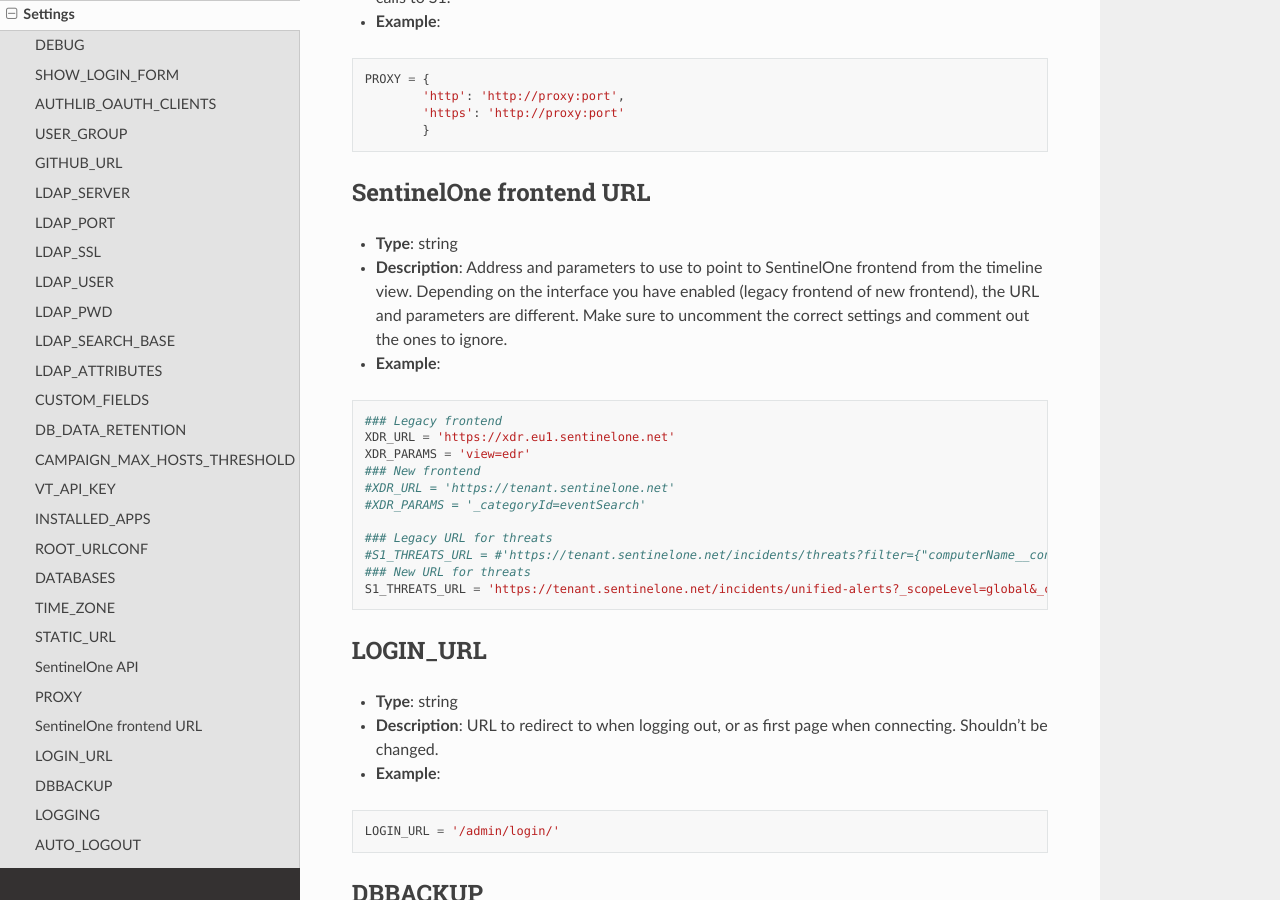
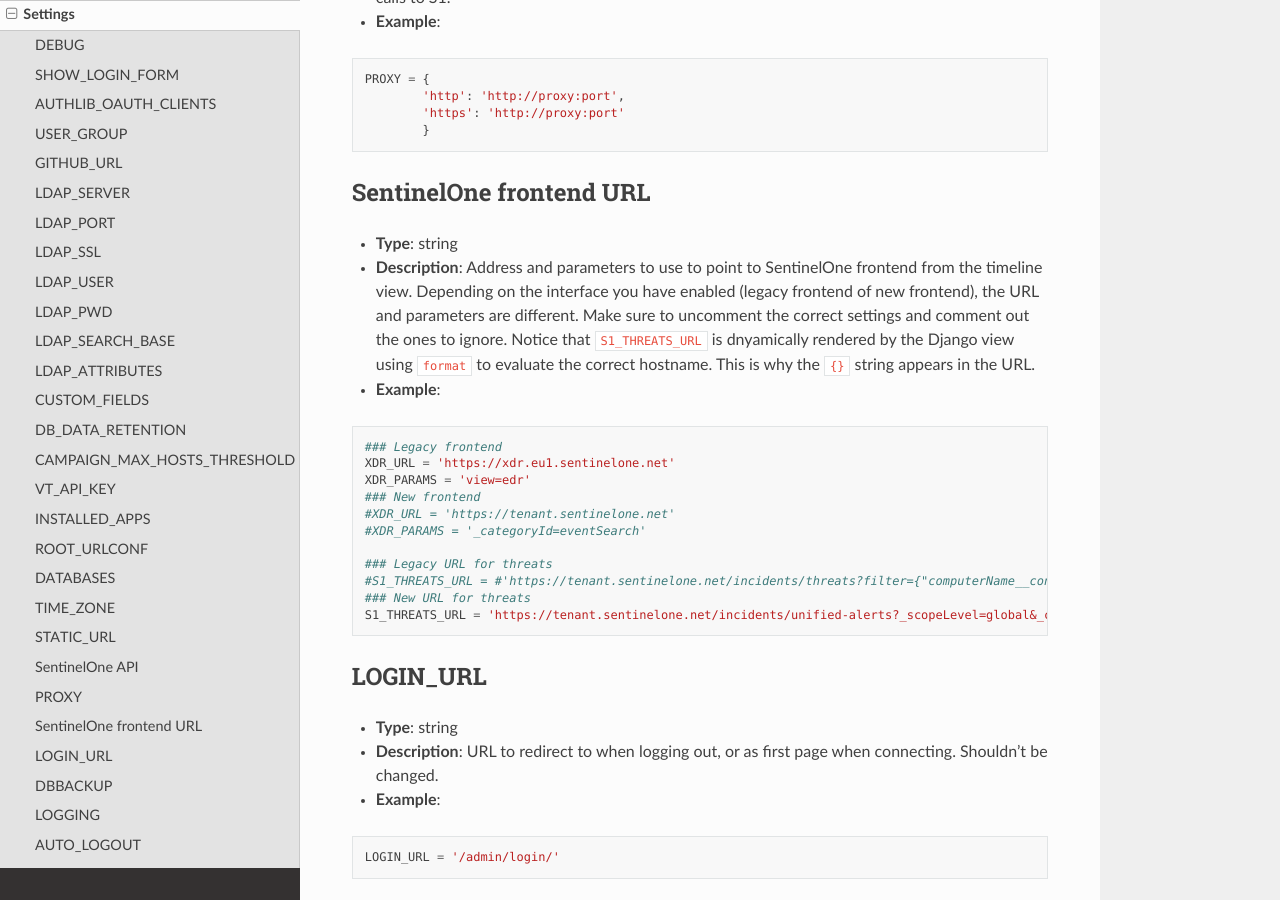
Before and after one commit to wikijm/deephunter, a Sphinx documentation site: the page built from docs/settings.rst, in a window 1280 px wide and 900 px high, scrolled down 7003 px. Built offline with Sphinx 7.4.7 and the Read the Docs theme 3.1.0, drawn with Linux system fonts in a browser that asks for light colours.

Commit message:
Issue #39 fixed - Incorrect formatting of the S1_THREATS_URL variable in the settings

```diff
--- a/docs/settings.rst
+++ b/docs/settings.rst
@@ -292,7 +292,7 @@
 SentinelOne frontend URL
 ************************
 - **Type**: string
-- **Description**: Address and parameters to use to point to SentinelOne frontend from the timeline view. Depending on the interface you have enabled (legacy frontend of new frontend), the URL and parameters are different. Make sure to uncomment the correct settings and comment out the ones to ignore.
+- **Description**: Address and parameters to use to point to SentinelOne frontend from the timeline view. Depending on the interface you have enabled (legacy frontend of new frontend), the URL and parameters are different. Make sure to uncomment the correct settings and comment out the ones to ignore. Notice that ``S1_THREATS_URL`` is dnyamically rendered by the Django view using ``format`` to evaluate the correct hostname. This is why the ``{}`` string appears in the URL.
 - **Example**:
 
 .. code-block:: py
@@ -305,9 +305,9 @@
 	#XDR_PARAMS = '_categoryId=eventSearch'
 
 	### Legacy URL for threats
-	#S1_THREATS_URL = #'https://tenant.sentinelone.net/incidents/threats?filter={"computerName__contains":"{{ hostname }}","timeTitle":"Last%203%20Months"}'
+	#S1_THREATS_URL = #'https://tenant.sentinelone.net/incidents/threats?filter={"computerName__contains":"{}","timeTitle":"Last%203%20Months"}'
 	### New URL for threats
-	S1_THREATS_URL = 'https://tenant.sentinelone.net/incidents/unified-alerts?_scopeLevel=global&_categoryId=threatsAndAlerts&uamAlertsTable.filters=assetName__FULLTEXT%3D{{ hostname }}&uamAlertsTable.timeRange=LAST_3_MONTHS'
+	S1_THREATS_URL = 'https://tenant.sentinelone.net/incidents/unified-alerts?_scopeLevel=global&_categoryId=threatsAndAlerts&uamAlertsTable.filters=assetName__FULLTEXT%3D{}&uamAlertsTable.timeRange=LAST_3_MONTHS'
 
 LOGIN_URL
 *********
```
Also changed, not shown: 1 other file.
